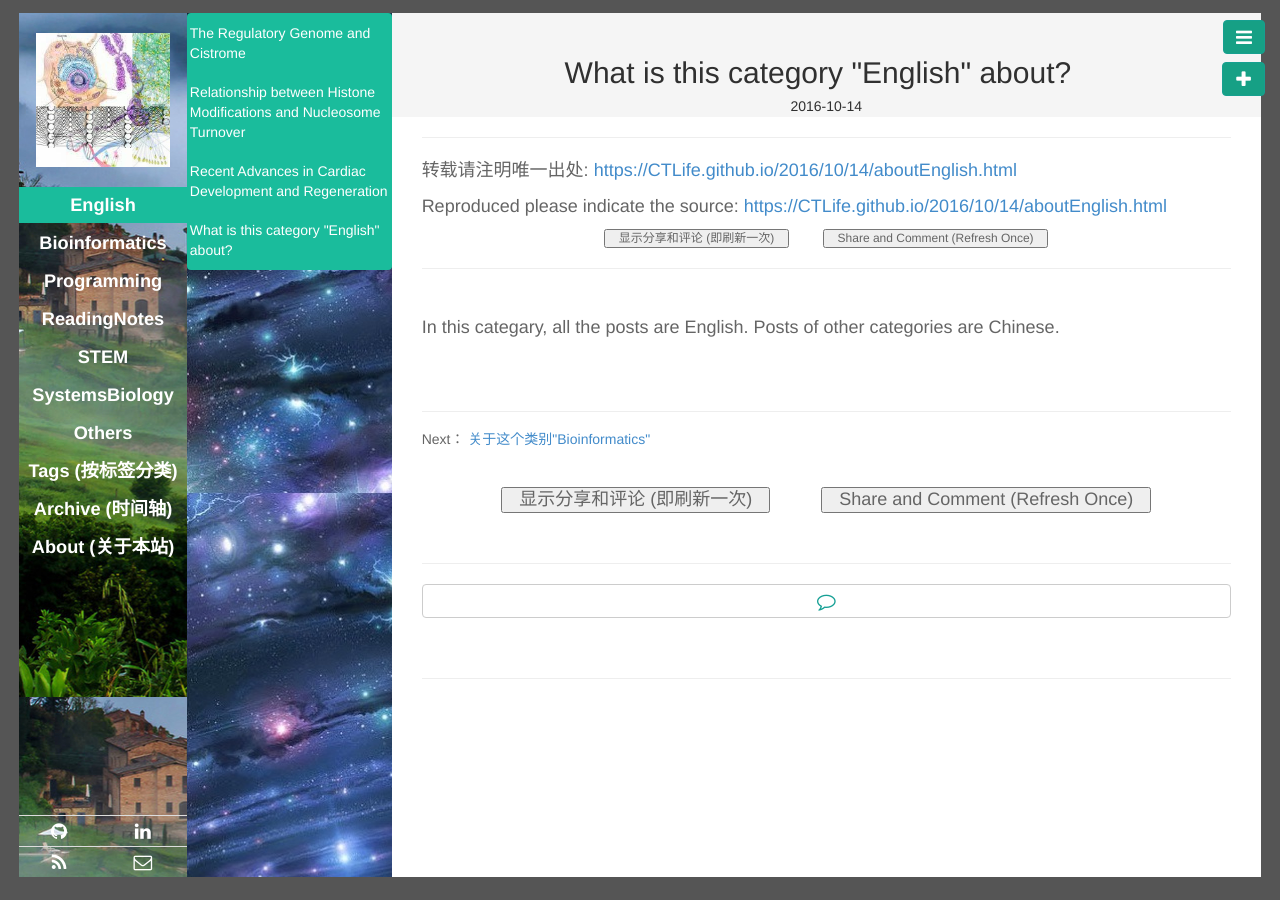
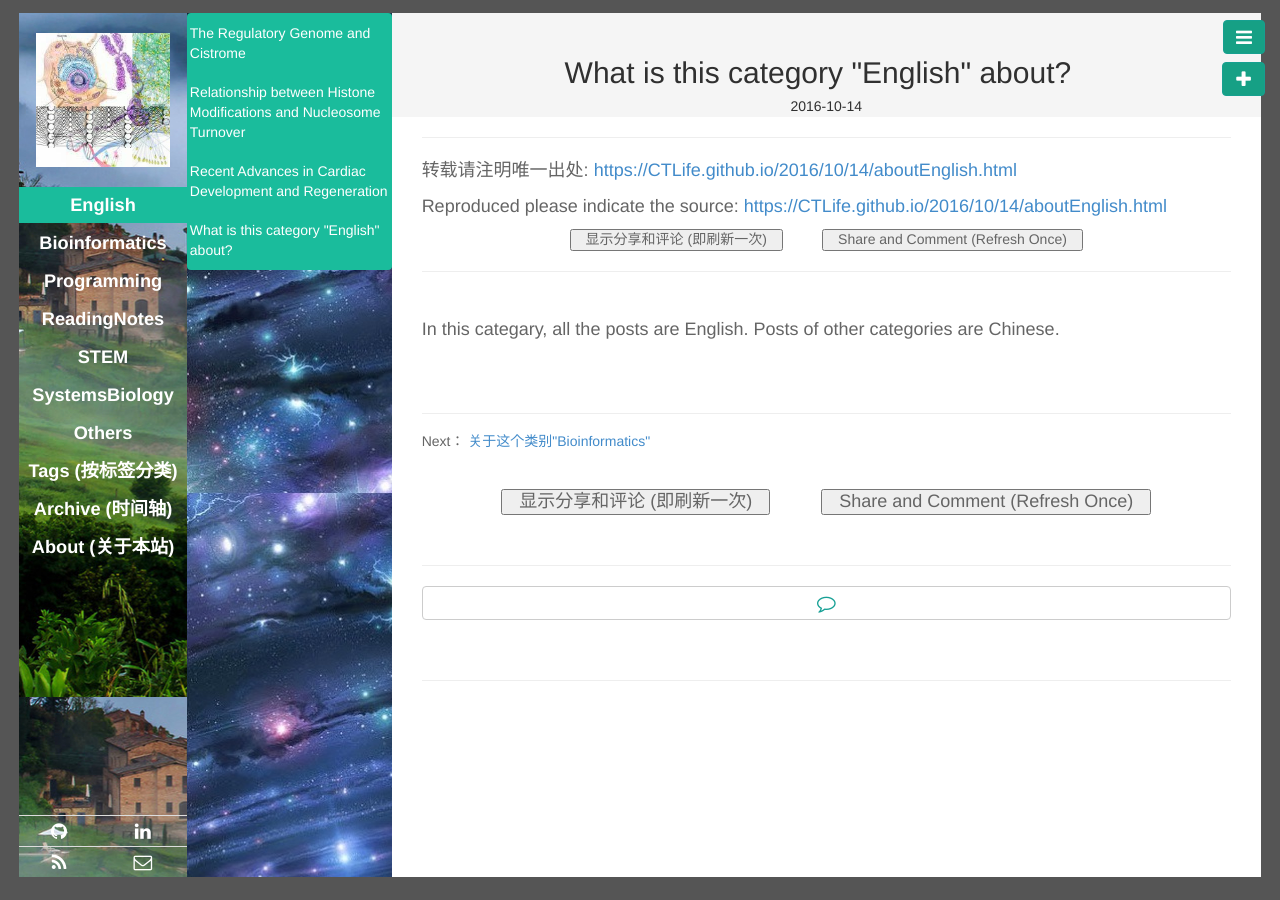
Before and after one commit to CTLife/CTLife.github.io, a Jekyll site: the page built from _posts/English/2016-10-14-aboutEnglish.md, in a window 1280 px wide. Built offline with Jekyll 4.4.1, drawn with Linux system fonts in a browser that asks for light colours; Markdown is read by kramdown in place of the engine named in the settings; comment, search, counter and statistics services are not loaded.

Commit message:
Update post.html

```diff
--- a/_layouts/post.html
+++ b/_layouts/post.html
@@ -14,11 +14,11 @@ layout: base
         <div id="content">
             <p>转载请注明唯一出处: <a href=" {{ site.url }}{{ page.url }} ">{{ site.url }}{{ page.url }}</a></p>
             <p>Reproduced please indicate the source: <a href=" {{ site.url }}{{ page.url }} ">{{ site.url }}{{ page.url }}</a></p>
-            <center>  <h6>
+            <center>  <h5>
 		 <input type="button"   value="  显示分享和评论 (即刷新一次)  "  onClick="window.location.reload()">
 		  &emsp; &emsp;
 		 <input type="button"   value="  Share and Comment (Refresh Once)  "  onClick="window.location.reload()">
-	    </h6>  </center>
+	    </h5>  </center>
 	    <hr>
             <br>
             {{ content }}
```
